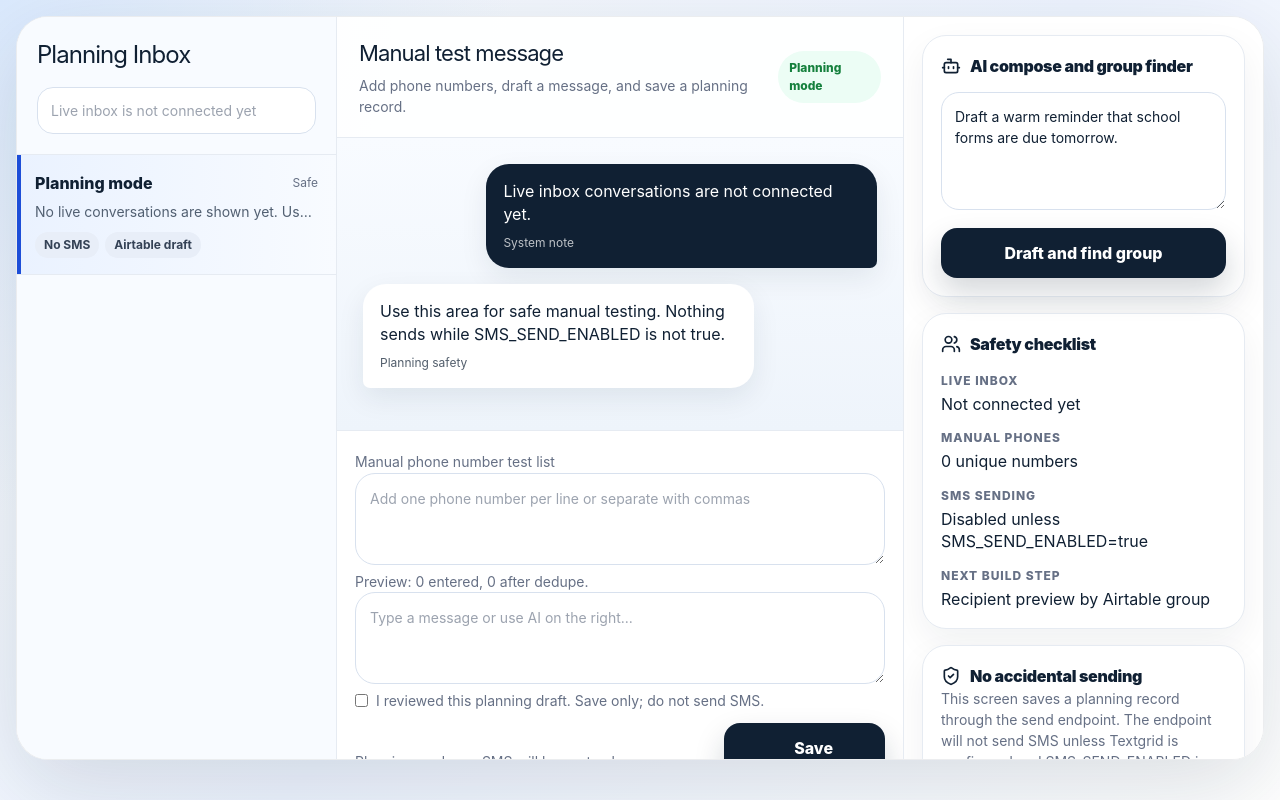
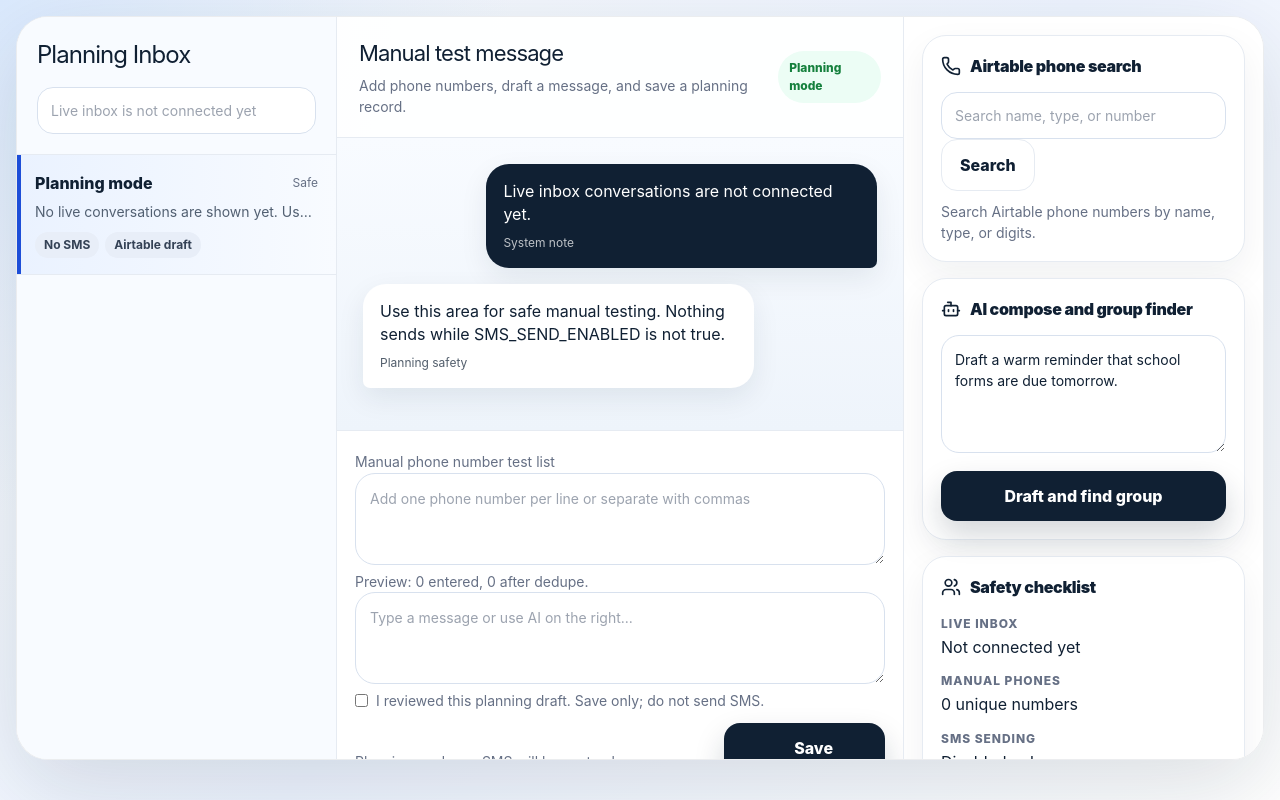
Before and after one commit to mrozsansky-blip/tby-texting-app, a Next.js app: page /inbox in a window 1280 px wide. Built offline with nearby package versions, Linux system fonts and the light colour scheme.

Commit message:
Add Airtable phone search to planning inbox

```diff
--- a/components/ConversationShell.tsx
+++ b/components/ConversationShell.tsx
@@ -1,7 +1,7 @@
 'use client';
 
 import { useState } from 'react';
-import { Bot, Send, ShieldCheck, Users } from 'lucide-react';
+import { Bot, Phone, Send, ShieldCheck, Users } from 'lucide-react';
 
 function parsePhoneNumbers(value: string) {
   return value
@@ -10,6 +10,21 @@ function parsePhoneNumbers(value: string) {
     .filter(Boolean);
 }
 
+type PhoneSearchResult = {
+  id: string;
+  display: string;
+  phoneNumber: string;
+  phoneE164: string;
+  rawPhone: string;
+  phoneType: string;
+  familyIds: string;
+  personIds: string;
+  smsAllowed: boolean;
+  voiceAllowed: boolean;
+  doNotContact: boolean;
+  invalidBadNumber: boolean;
+};
+
 export function ConversationShell() {
   const [prompt, setPrompt] = useState('Draft a warm reminder that school forms are due tomorrow.');
   const [draft, setDraft] = useState('');
@@ -17,6 +32,10 @@ export function ConversationShell() {
   const [phoneNumbers, setPhoneNumbers] = useState('');
   const [confirmed, setConfirmed] = useState(false);
   const [status, setStatus] = useState('Planning mode: no SMS will be sent unless SMS_SEND_ENABLED is true in Vercel.');
+  const [phoneSearch, setPhoneSearch] = useState('');
+  const [phoneSearchResults, setPhoneSearchResults] = useState<PhoneSearchResult[]>([]);
+  const [phoneSearchStatus, setPhoneSearchStatus] = useState('Search Airtable phone numbers by name, type, or digits.');
+  const [phoneSearchLoading, setPhoneSearchLoading] = useState(false);
   const recipients = parsePhoneNumbers(phoneNumbers);
   const dedupedRecipients = Array.from(new Set(recipients));
 
@@ -31,6 +50,48 @@ export function ConversationShell() {
     setDraft(composeJson.message || '');
     setGroup(groupJson.groupSuggestion || groupJson.reason || 'No group suggested.');
     setStatus('Draft ready. Review it carefully before saving a planning record.');
+  }
+
+  async function searchAirtablePhones() {
+    if (phoneSearch.trim().length < 2) {
+      setPhoneSearchStatus('Enter at least 2 characters to search.');
+      return;
+    }
+
+    setPhoneSearchLoading(true);
+    setPhoneSearchStatus('Searching Airtable phone numbers...');
+
+    try {
+      const response = await fetch(`/api/phones/search?q=${encodeURIComponent(phoneSearch.trim())}`, { cache: 'no-store' });
+      const data = await response.json();
+
+      if (!response.ok) {
+        setPhoneSearchResults([]);
+        setPhoneSearchStatus(data.error || 'Could not search Airtable phone numbers.');
+        return;
+      }
+
+      const phones = Array.isArray(data.phones) ? data.phones : [];
+      setPhoneSearchResults(phones);
+      setPhoneSearchStatus(phones.length === 0 ? 'No Airtable phone numbers matched.' : `Found ${phones.length} matching phone numbers.`);
+    } catch (error) {
+      setPhoneSearchResults([]);
+      setPhoneSearchStatus('Could not search Airtable phone numbers.');
+    } finally {
+      setPhoneSearchLoading(false);
+    }
+  }
+
+  function addPhoneToManualList(phone: PhoneSearchResult) {
+    const numberToAdd = phone.phoneE164 || phone.phoneNumber || phone.rawPhone;
+    if (!numberToAdd) {
+      setPhoneSearchStatus('This Airtable record does not have a usable phone number.');
+      return;
+    }
+
+    const nextNumbers = Array.from(new Set([...dedupedRecipients, numberToAdd]));
+    setPhoneNumbers(nextNumbers.join('\n'));
+    setPhoneSearchStatus(`Added ${numberToAdd} to the manual planning list. No SMS was sent.`);
   }
 
   async function savePlanningRecord() {
@@ -137,6 +198,41 @@ export function ConversationShell() {
 
       <aside className="context-panel">
         <div className="side-card">
+          <p className="card-title"><Phone size={20} /> Airtable phone search</p>
+          <div className="phone-search-row">
+            <input
+              className="search-input"
+              value={phoneSearch}
+              onChange={(e) => setPhoneSearch(e.target.value)}
+              onKeyDown={(e) => {
+                if (e.key === 'Enter') searchAirtablePhones();
+              }}
+              placeholder="Search name, type, or number"
+            />
+            <button className="btn btn-secondary" onClick={searchAirtablePhones}>{phoneSearchLoading ? 'Searching...' : 'Search'}</button>
+          </div>
+          <p className="helper-text" style={{ marginTop: 10 }}>{phoneSearchStatus}</p>
+          {phoneSearchResults.length > 0 ? (
+            <div className="phone-result-list">
+              {phoneSearchResults.map((phone) => (
+                <div className="phone-result" key={phone.id}>
+                  <div>
+                    <strong>{phone.display}</strong>
+                    <p className="helper-text">{phone.phoneType || 'No type'} • {phone.phoneE164 || phone.phoneNumber || 'No number'}</p>
+                    <div className="tags">
+                      <span className="tag">SMS {phone.smsAllowed ? 'allowed' : 'not allowed'}</span>
+                      {phone.doNotContact ? <span className="tag">Do not contact</span> : null}
+                      {phone.invalidBadNumber ? <span className="tag">Bad number</span> : null}
+                    </div>
+                  </div>
+                  <button className="btn btn-secondary" onClick={() => addPhoneToManualList(phone)}>Add</button>
+                </div>
+              ))}
+            </div>
+          ) : null}
+        </div>
+
+        <div className="side-card">
           <p className="card-title"><Bot size={20} /> AI compose and group finder</p>
           <textarea className="ai-prompt" value={prompt} onChange={(e) => setPrompt(e.target.value)} />
           <button onClick={askAi} className="btn btn-primary" style={{ width: '100%', marginTop: 12 }}>Draft and find group</button>
@@ -149,7 +245,7 @@ export function ConversationShell() {
             <Info label="Live inbox" value="Not connected yet" />
             <Info label="Manual phones" value={`${dedupedRecipients.length} unique numbers`} />
             <Info label="SMS sending" value="Disabled unless SMS_SEND_ENABLED=true" />
-            <Info label="Next build step" value="Recipient preview by Airtable group" />
+            <Info label="Next build step" value="Create Message Queue preview rows" />
           </div>
         </div>
 
```
